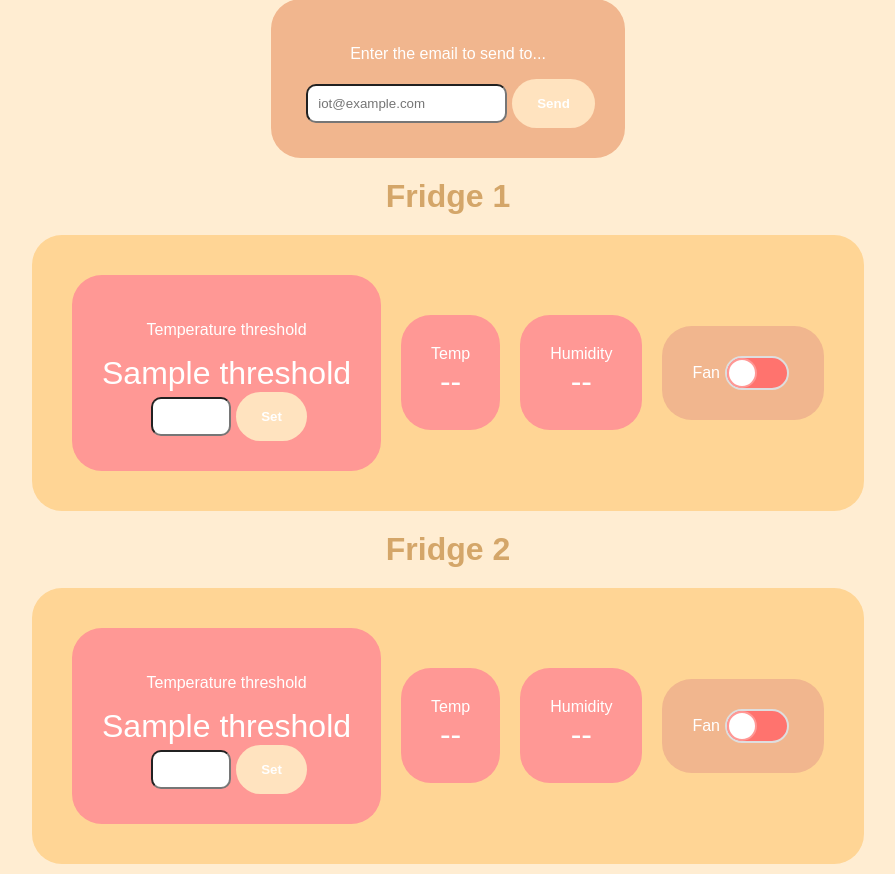
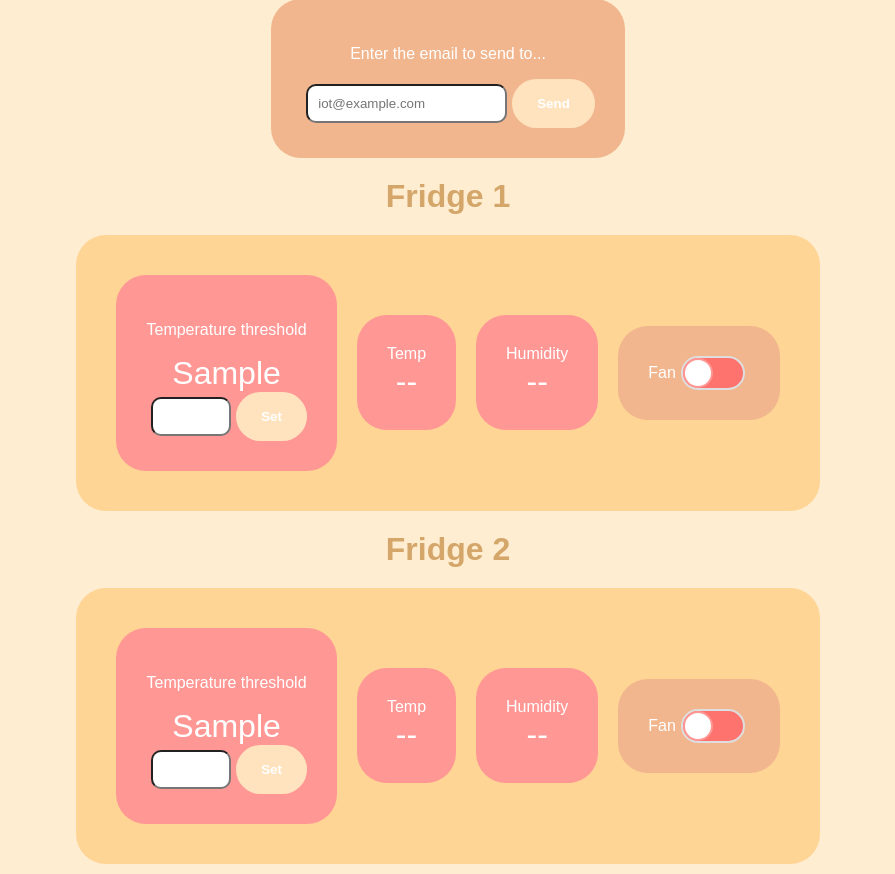
Before and after one commit to MEERABLK/iot-project, a Flask app: template templates/fridges.html in a window 1280 px wide. Shown: the part 203-1077 px from the top of the page, without its empty margins (192-1087 px from the left). Run offline with Flask 3, Linux system fonts and the light colour scheme; the template is opened without the code that fills it: most values are stand-ins (such as "Sample title", 1, 10 or a date in 2020).

Commit message:
trying to push to my branch

```diff
--- a/db/database.py
+++ b/db/database.py
@@ -42,7 +42,8 @@ def set_threshold(fridge_name, threshold_value):
         value = float(threshold_value)
 
         mydb = mysql.connector.connect(
-            host=db_host, user=db_user, password=db_password, database="store_db"
+           # host=db_host, user=db_user, password=db_password, database="store_db"
+             host=db_host, user=db_user, password=db_password, database="smartstoreiotproject_db"
         )
         mycursor = mydb.cursor()
 
--- a/index.py
+++ b/index.py
@@ -23,18 +23,15 @@ def index():
 
 @app.route('/fridges')
 def fridges():
-    # return render_template(
-    #     'fridges.html'
-    # )
     return render_template(
         'fridges.html',
-        threshold=controller.threshold,
         fridge1_temp=controller.get_fridge1_temp(),
         fridge1_humidity=controller.get_fridge1_humidity(),
         fridge2_temp=controller.get_fridge2_temp(),
-        fridge2_humidity=controller.get_fridge2_humidity()
+        fridge2_humidity=controller.get_fridge2_humidity(),
+        fridge1_threshold=controller.thresholds["fridge1"],  # fridge 1 threshold
+        fridge2_threshold=controller.thresholds["fridge2"],  # fridge 2 threshold
     )
-
 @app.route('/send_email', methods=['POST'])
 def handle_send_email():
     email = request.form.get('email', '').strip()
@@ -47,12 +44,18 @@ def handle_send_email():
 
     return redirect(url_for('fridges'))
 
+
+
 @app.route('/set_threshold/<int:fridge_id>', methods=['POST'])
 def handle_set_threshold(fridge_id):
+    fridge_name = f"fridge{fridge_id}"
     threshold = request.form.get('threshold', 'Bad value')
 
     try:
-        data.set_threshold(f"fridge{fridge_id}", float(threshold))
+        value = float(threshold)
+        data.set_threshold(fridge_name, value)  # update DB
+        controller.set_threshold(fridge_name, value)  # update controller memory
+
         flash("Threshold updated", f"temp{fridge_id} success")
     except (TypeError, ValueError):
         flash("Invalid value", f"temp{fridge_id} error")
--- a/scripts/controller.py
+++ b/scripts/controller.py
@@ -25,8 +25,11 @@ class Controller:
 
         self.fridge1_alert_sent = False
 
-        self.threshold = 8
-
+       # self.threshold = 8
+        self.thresholds = {
+            "fridge1": 8,  # default values
+            "fridge2": 8
+        }
 
     def start(self):
         # Start MQTT listener
@@ -211,3 +214,10 @@ class Controller:
             print("-----------------------------\n")
 
             time.sleep(5)
+            # Get threshold for a specific fridge
+    def get_threshold(self, fridge_name):
+        return self.thresholds.get(fridge_name, 8)
+
+# Update threshold for a specific fridge
+    def set_threshold(self, fridge_name, value):
+        self.thresholds[fridge_name] = value
--- a/scripts/sensor_data.py
+++ b/scripts/sensor_data.py
@@ -3,8 +3,9 @@ import os
 from dotenv import load_dotenv
 
 # BROKER = os.getenv("BROKER_IP")
-BROKER = "172.20.10.4"
-# BROKER = "10.0.0.136"
+#BROKER = "172.20.10.4"
+#BROKER = "10.0.0.136"
+BROKER = "localhost"
 # BROKER = "127.0.0.1"
 PORT = 1883
 
--- a/templates/fridges.html
+++ b/templates/fridges.html
@@ -36,7 +36,7 @@
         <div class="collection collection-shade-2">
             <div class="collection collection-vertical collection-shade-3">
                 <p>Temperature threshold</p>
-                <div class="display-value">{{ threshold }}</div>
+                <div class="display-value">{{ fridge1_threshold }}</div>
                 <form action="/set_threshold/1" method="POST" id="threshold-form" class="form">
                     <input type="number" name="threshold" id="threshold" min="-20" max="20">
                     <button class="button" type="submit">Set</button>
@@ -73,7 +73,7 @@
         <div class="collection collection-shade-2">
             <div class="collection collection-vertical collection-shade-3">
                 <p>Temperature threshold</p>
-                <div class="display-value">{{ threshold }}</div>
+                <div class="display-value">{{ fridge2_threshold }}</div>
                 <form action="/set_threshold/2" method="POST" id="threshold-form" class="form">
                     <input type="number" name="threshold" id="threshold" min="-20" max="20">
                     <button class="button" type="submit">Set</button>
```
